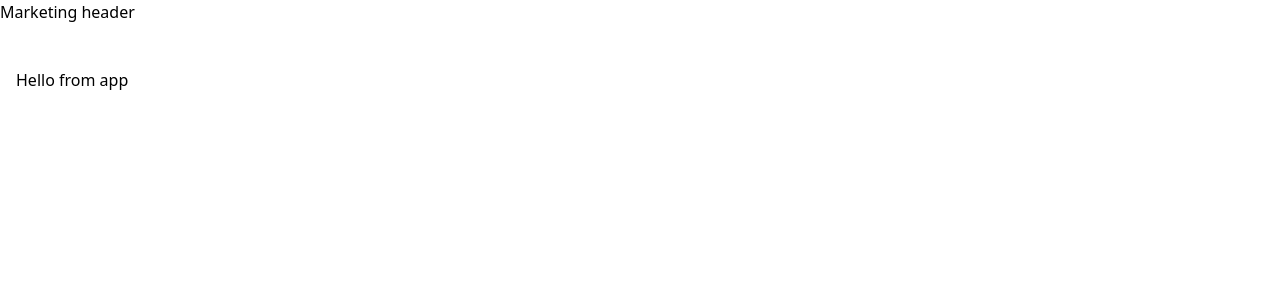
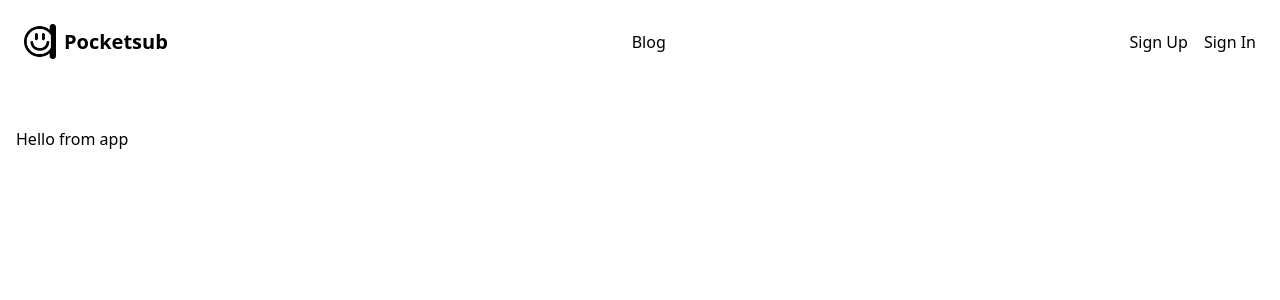
Before and after one commit to wojciechmarek/subscriptions-pocket, a Next.js app: page / in a window 1280 px wide. Shown: the top 300 px of the page. Built offline with nearby package versions, Linux system fonts and the light colour scheme; no server answers.

Commit message:
feat: add login and register buttons

```diff
--- a/app/(application)/(app)/layout.tsx
+++ b/app/(application)/(app)/layout.tsx
@@ -1,3 +1,5 @@
+import { UserButton } from "@clerk/nextjs"
+
 export default function ApplicationLayout({
   children,
 }: {
@@ -5,7 +7,9 @@ export default function ApplicationLayout({
 }) {
   return (
     <div>
-      <aside>Aside application</aside>
+      <aside>
+        menu aside
+      </aside>
       <main>
         {children}
       </main>
--- a/app/(marketing)/layout.tsx
+++ b/app/(marketing)/layout.tsx
@@ -1,3 +1,9 @@
+import Link from "next/link"
+import Image from "next/image"
+
+import logo from "../../public/img/Logo.png";
+import HomePageButtons from "@/components/HomePageButtons";
+
 export default function RootLayout({
   children,
 }: {
@@ -5,7 +11,20 @@ export default function RootLayout({
 }) {
   return (
     <div>
-      <header>Marketing header</header>
+      <header className="mx-auto flex max-w-7xl items-center p-6">
+        <Link href={"/"} className="flex items-center gap-2">
+          <Image src={logo} width={32} height={32} alt="pocketsub logo" />
+          <h1 className="font-bold text-xl">Pocketsub</h1>
+        </Link>
+        <nav className="flex-1">
+          <ul className="flex items-center justify-center gap-4">
+            <li>
+              <Link href="/blog">Blog</Link>
+            </li>
+          </ul>
+        </nav>
+        <HomePageButtons />
+      </header>
       {children}
     </div>
   )
--- /dev/null
+++ b/components/HomePageButtons.tsx
@@ -0,0 +1,24 @@
+"use client";
+
+import { UserButton, useUser } from "@clerk/nextjs";
+import Link from "next/link";
+
+export default function HomePageButtons() {
+  const { isSignedIn } = useUser();
+
+  return (
+    <div className="flex items-center gap-4">
+      {isSignedIn ? (
+        <>
+          <Link href={"/dashboard"}>Dashboard</Link>
+          <UserButton afterSignOutUrl="/" />
+        </>
+      ) : (
+        <>
+          <Link href={"/sign-up"}>Sign Up</Link>
+          <Link href={"/sign-in"}>Sign In</Link>
+        </>
+      )}
+    </div>
+  );
+}
--- a/next.config.js
+++ b/next.config.js
@@ -1,4 +1,8 @@
 /** @type {import('next').NextConfig} */
-const nextConfig = {}
+const nextConfig = {
+  experimental: {
+    typedRoutes: true,
+  },
+}
 
 module.exports = nextConfig
```
Also changed, not shown: public/img/Logo.png (added), public/img/hero_mock.png (added).
